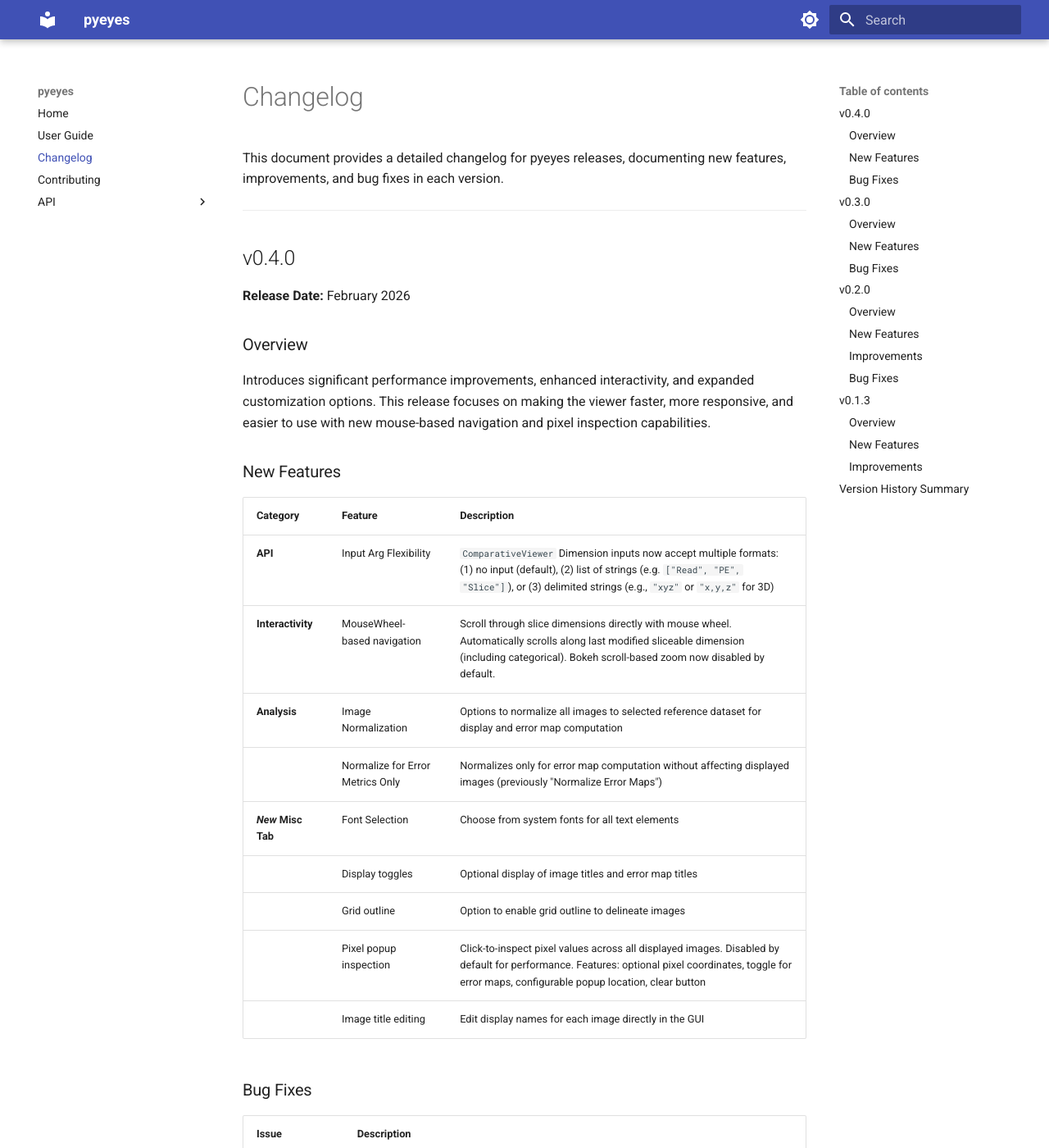
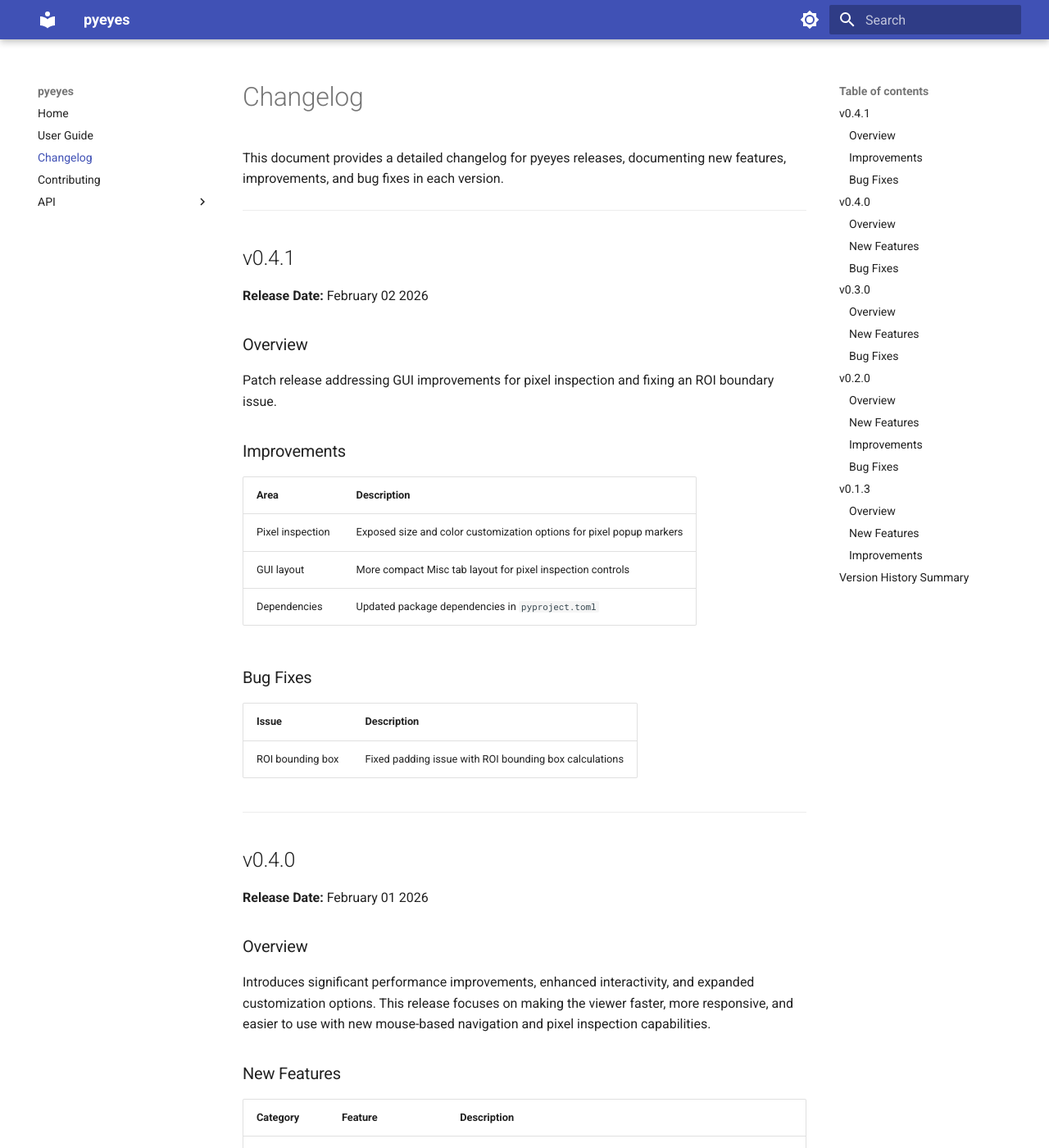
Before and after one commit to zachary-shah/pyeyes, an MkDocs documentation site: the page built from docs/changelog.md, in a window 1280 px wide and 1400 px high. Shown: the whole window at 82% size. Built offline with MkDocs 1.6.1 and Material for MkDocs 9.7.7, drawn with Linux system fonts in a browser that asks for light colours; some of the changed text lies outside the part shown.

Commit message:
update changelog for v0.4.1

```diff
--- a/docs/changelog.md
+++ b/docs/changelog.md
@@ -4,9 +4,33 @@ This document provides a detailed changelog for pyeyes releases, documenting new
 
 ---
 
+## v0.4.1
+
+**Release Date:** February 02 2026
+
+### Overview
+
+Patch release addressing GUI improvements for pixel inspection and fixing an ROI boundary issue.
+
+### Improvements
+
+| Area | Description |
+|------|-------------|
+| Pixel inspection | Exposed size and color customization options for pixel popup markers |
+| GUI layout | More compact Misc tab layout for pixel inspection controls |
+| Dependencies | Updated package dependencies in `pyproject.toml` |
+
+### Bug Fixes
+
+| Issue | Description |
+|-------|-------------|
+| ROI bounding box | Fixed padding issue with ROI bounding box calculations |
+
+---
+
 ## v0.4.0
 
-**Release Date:** February 2026
+**Release Date:** February 01 2026
 
 ### Overview
 
@@ -154,6 +178,7 @@ v0.1.3 introduces core features that form the foundation of pyeyes' interactive
 
 | Version | Release Date | Key Features |
 |---------|--------------|-------------|
+| v0.4.1 | February 2026 | Additional popup customization, pip dependency fixes |
 | v0.4.0 | February 2026 | Mouse scrolling, pixel popup, normalization options, Misc tab features |
 | v0.3.0 | January 2026 | Error map overlays, reloadable viewer export, colorbar fixes, 1D viewer prototype |
 | v0.2.0 | March 2025 | Additional error maps (SSIM, relative), HTML export, multi-viewer launcher |
```
